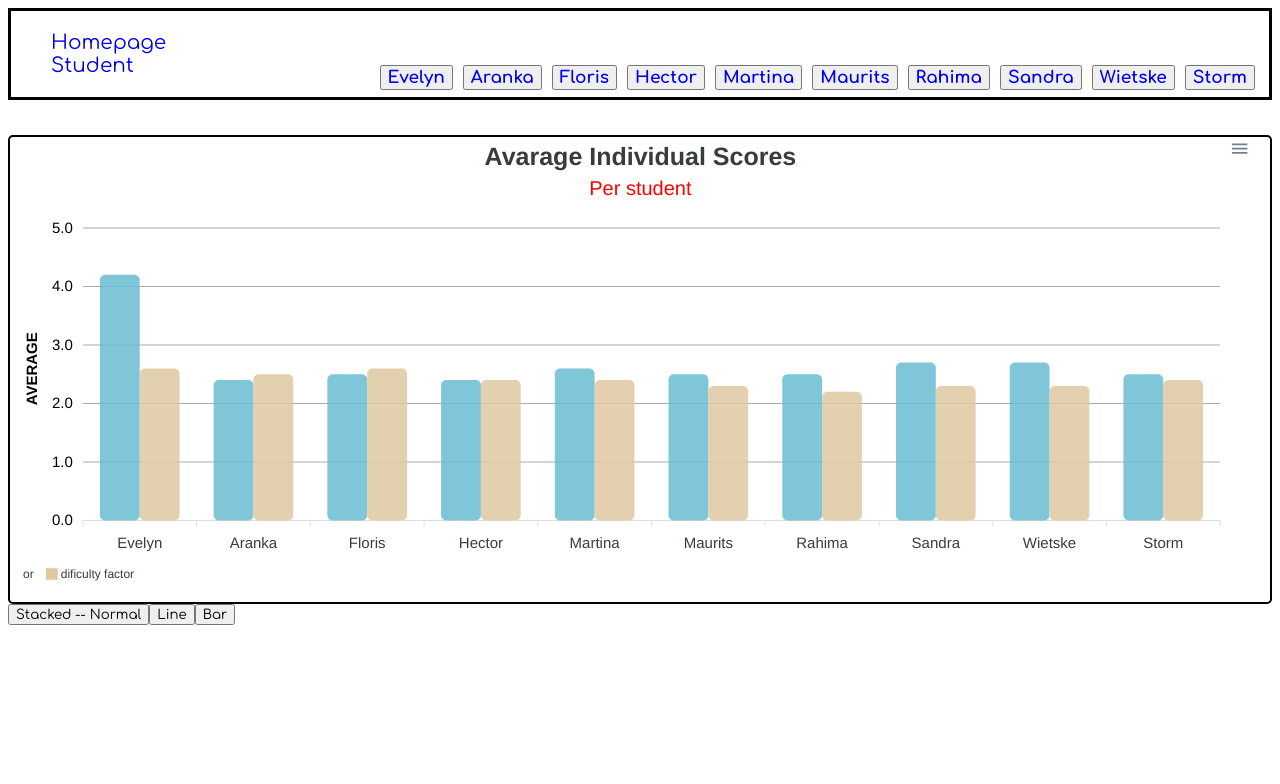
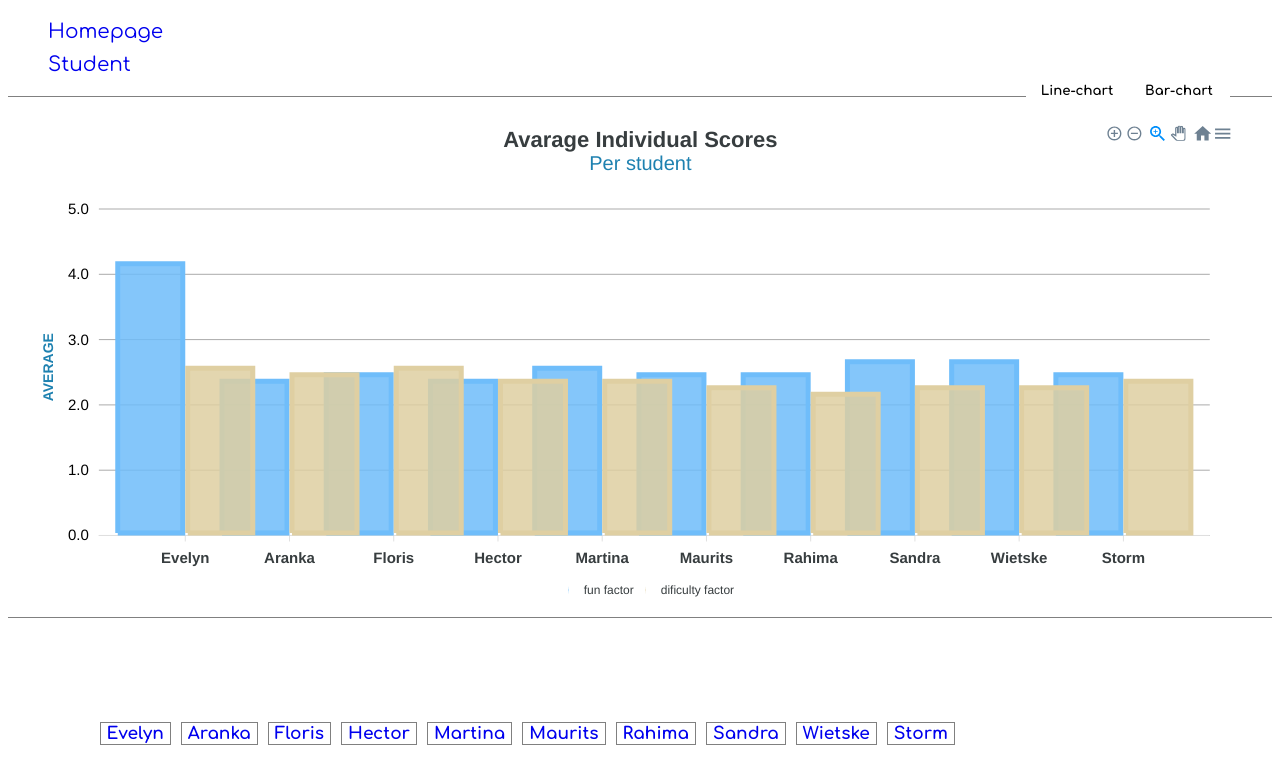
Before and after one commit to hwk246/final-assignment, a React (Create React App) app: page /student in a window 1280 px wide. Shown: the top 784 px of the page. Built offline with nearby package versions, Linux system fonts and the light colour scheme.

Commit message:
Latest updates today

```diff
--- a/src/App.js
+++ b/src/App.js
@@ -11,6 +11,7 @@ import { Routes, Route, Link } from "react-router-dom";
 import NotFound from "./components/NotFound";
 import StudentLayout from "./StudentLayout";
 import ChangeMode from "./components/ChangeMode";
+import TestComponent from "./components/TestComponent";
 
 const App = () => {
   const dispatch = useDispatch();
@@ -29,10 +30,10 @@ const App = () => {
     <LoadingSpinner />
   ) : (
     <>
-      <nav style={{ border: "3px solid black", marginBottom: "35px" }}>
-        <ul style={{ listStyle: "none", fontSize: 20 }}>
-          <li>
-            <Link style={{ textDecoration: "none" }} to="/">
+      <nav style={{ borderBottom: "1px solid gray", marginBottom: "25px" }}>
+        <ul style={{ listStyle: "none", fontSize: 20, cursor: "pointer" }}>
+          <li style={{ marginBottom: 10 }}>
+            <Link style={{ textDecoration: "none", marginBottom: 5 }} to="/">
               Homepage
             </Link>
           </li>
@@ -41,8 +42,14 @@ const App = () => {
               Student
             </Link>
           </li>
+          {/* <li>
+            <Link to="/test">Test</Link>
+          </li> */}
         </ul>
       </nav>
+      <div style={{ position: "absolute", top: 70, right: 60 }}>
+        <ChangeMode />
+      </div>
 
       <Routes>
         <Route
@@ -53,7 +60,7 @@ const App = () => {
               funData={funData}
               difficultData={difficultData}
               title={"Avarage Difficulty & Fun"}
-              subtitle={"all students"}
+              subtitle={"All students per assignment"}
             />
           }
         />
@@ -62,11 +69,10 @@ const App = () => {
           <Route path=":id" element={<Student />} />
           <Route path="new" element={<NewStudent />} />
         </Route>
+        <Route path="/test" element={<TestComponent />}></Route>
 
         <Route path="*" element={<NotFound />} />
       </Routes>
-
-      <ChangeMode />
     </>
   );
 };
--- a/src/StudentLayout.js
+++ b/src/StudentLayout.js
@@ -7,9 +7,17 @@ const StudentLayout = () => {
 
   return (
     <div>
-      <div style={{ position: "absolute", top: 60, right: 20 }}>
+      <div
+        style={{
+          display: "flex",
+          flexDirection: "row",
+          position: "absolute",
+          bottom: 50,
+          right: 320,
+        }}
+      >
         {studentName.map((student, index) => (
-          <button key={index} style={{ margin: 5 }}>
+          <button key={index} style={{ border: "1px solid gray", margin: 5 }}>
             <Link
               style={{
                 textDecoration: "none",
--- a/src/components/ChangeMode.js
+++ b/src/components/ChangeMode.js
@@ -1,17 +1,42 @@
 import React from "react";
 import { useDispatch } from "react-redux";
-import { graphMode } from "../redux/features/homeChartSlice";
+// import { graphStacked } from "../redux/features/homeChartSlice";
 import { graphType } from "../redux/features/homeChartSlice";
 
 const ChangeMode = () => {
   const dispatch = useDispatch();
   return (
-    <div>
-      <button onClick={() => dispatch(graphMode("stacked"))}>
-        Stacked -- Normal
-      </button>
-      <button onClick={() => dispatch(graphType("line"))}>Line</button>
-      <button onClick={() => dispatch(graphType("bar"))}>Bar</button>
+    <div
+      style={{
+        display: "flex",
+        flexDirection: "row",
+        cursor: "pointer",
+        position: "absolute",
+        top: 12,
+        right: -10,
+      }}
+    >
+      {/* <button onClick={() => dispatch(graphStacked())}>Stacked/Normal</button> */}
+      <h5
+        style={{
+          textAlign: "center",
+          width: 100,
+          margin: 1,
+        }}
+        onClick={() => dispatch(graphType("line"))}
+      >
+        Line-chart
+      </h5>
+      <h5
+        style={{
+          textAlign: "center",
+          width: 100,
+          margin: 1,
+        }}
+        onClick={() => dispatch(graphType("bar"))}
+      >
+        Bar-chart
+      </h5>
     </div>
   );
 };
--- a/src/components/GeneralChart.js
+++ b/src/components/GeneralChart.js
@@ -3,18 +3,14 @@ import Chart from "react-apexcharts";
 import { useSelector } from "react-redux";
 
 const GeneralChart = ({ xAxis, funData, difficultData, title, subtitle }) => {
-  const mode = useSelector((state) => state.reduxChart.graphMode);
+  const mode = useSelector((state) => state.reduxChart.graphStacked);
   const graphType = useSelector((state) => state.reduxChart.graphType);
 
-  const style = {
-    border: "2px solid black",
-    borderRadius: 5,
-  };
   return (
-    <div style={style}>
+    <div style={{ borderBottom: "1px solid gray" }}>
       <Chart
         options={{
-          // theme: { mode: "dark" },
+          theme: { mode: "light" },
           chart: {
             // toolbar: { show: true },
             stacked: mode,
@@ -28,8 +24,9 @@ const GeneralChart = ({ xAxis, funData, difficultData, title, subtitle }) => {
           },
           plotOptions: {
             bar: {
-              borderRadius: 5,
-              // columnWidth: 90,
+              // borderRadius: 1,
+              columnWidth: 70,
+
               // dataLabels: {
               //   orientation: "vertical",
               // },
@@ -57,7 +54,7 @@ const GeneralChart = ({ xAxis, funData, difficultData, title, subtitle }) => {
             },
             title: {
               text: "AVERAGE",
-              style: { color: "##1e81b0", fontSize: 15 },
+              style: { color: "#1e81b0", fontSize: 14 },
               offsetX: -5,
             },
           },
@@ -68,7 +65,7 @@ const GeneralChart = ({ xAxis, funData, difficultData, title, subtitle }) => {
             labels: {
               // trim: false,
               rotate: "-65",
-              style: { color: "#000", fontSize: 15 },
+              style: { color: "#000", fontSize: 15, fontWeight: "bold" },
               offsetY: 2,
             },
             title: {
@@ -80,22 +77,22 @@ const GeneralChart = ({ xAxis, funData, difficultData, title, subtitle }) => {
           legend: {
             show: "true",
             // position: "bottom",
-
             // width: 110,
             // height: 70,
-            offsetX: -1200,
+            offsetX: 0,
+            offsetY: 5,
           },
           title: {
             text: title,
             align: "center",
-            style: { fontSize: 25 },
+            style: { fontSize: 22 },
           },
           subtitle: {
             text: subtitle,
             align: "center",
-            offsetY: 35,
+            offsetY: 25,
 
-            style: { fontSize: 20, color: "red" },
+            style: { fontSize: 20, color: "#1e81b0" },
           },
           grid: { borderColor: "#ababab" },
         }}
@@ -103,20 +100,18 @@ const GeneralChart = ({ xAxis, funData, difficultData, title, subtitle }) => {
           {
             name: "fun factor",
             data: funData,
-            color: "#69bdd2",
+            type: graphType,
+            color: "#6fbdfa",
           },
           {
             name: "dificulty factor",
             data: difficultData,
-            color: "#dfc8a2",
+            type: graphType,
+            color: "#dfcfa2",
           },
         ]}
-        type={graphType} // "line" | "area" | "bar" | "histogram" | "pie" | "donut" | "radialBar" | "scatter" | "bubble" | "heatmap" | "treemap" | "boxPlot" | "candlestick" | "radar" | "polarArea" | "rangeBar"
-        // height="550"
-        // align="center"
-
-        width="98%"
-        height={"450px"}
+        width="95%"
+        height={"480px"}
         align="center"
       />
     </div>
--- /dev/null
+++ b/src/components/PersonalInfo.js
@@ -0,0 +1,39 @@
+import React from "react";
+import { studentPersonal } from "../personal";
+
+const PersonalInfo = (id) => {
+  const studentInfo = studentPersonal.filter((item) => item.name === id.id);
+  console.log(studentInfo);
+  return (
+    <div
+      style={{
+        display: "flex",
+        flexDirection: "row",
+        alignItems: "center",
+        position: "absolute",
+        top: 20,
+        right: 300,
+        zIndex: 1,
+        width: 250,
+        boxShadow: "1px 1px 10px gray",
+      }}
+    >
+      <div style={{ marginRight: 10 }}>
+        <img
+          style={{ height: 90 }}
+          src={studentInfo[0].picture}
+          alt="person"
+        ></img>
+      </div>
+      <div>
+        <h4>
+          {studentInfo[0].name} {studentInfo[0].surname}
+        </h4>
+        <h5> {studentInfo[0].email}</h5>
+        <h5>{studentInfo[0].telephon}</h5>
+      </div>
+    </div>
+  );
+};
+
+export default PersonalInfo;
--- a/src/components/Student.js
+++ b/src/components/Student.js
@@ -1,7 +1,8 @@
 import React from "react";
-import { useOutletContext, useParams } from "react-router-dom";
+import { useParams } from "react-router-dom";
 import { useSelector } from "react-redux";
 import GeneralChart from "./GeneralChart";
+import PersonalInfo from "./PersonalInfo";
 
 const Student = () => {
   const { id } = useParams();
@@ -28,12 +29,14 @@ const Student = () => {
         Overview of scores {id} {object}
       </h1> */}
 
+      <PersonalInfo id={id} />
+
       <GeneralChart
         xAxis={xAxis}
         funData={funData}
         difficultData={difficultData}
         title={`Individual scores `}
-        subtitle={id}
+        subtitle={""}
       />
     </div>
   );
--- /dev/null
+++ b/src/components/TestComponent.js
@@ -0,0 +1,18 @@
+import React from "react";
+import GeneralChart from "./GeneralChart";
+
+const TestComponent = () => {
+  return (
+    <div>
+      <GeneralChart
+        xAxis={[1, 2, 3, 4, 5, 6]}
+        funData={[2, 3, 4, 2, 1, 1]}
+        difficultData={[1, 3, 3, 3, 1, 4]}
+        title={"Test"}
+        subtitle={"Test"}
+      />
+    </div>
+  );
+};
+
+export default TestComponent;
--- /dev/null
+++ b/src/personal.js
@@ -0,0 +1,82 @@
+export const studentPersonal = [
+  {
+    name: "Evelyn",
+    surname: "Elsinga",
+    email: "evelyn@jmail.com",
+    telephon: "06-12345678",
+    picture:
+      "https://i.pinimg.com/236x/72/c6/12/72c61278fb179d92da27efc2c54ba8c5--portrait-art-portrait-paintings.jpg",
+  },
+  {
+    name: "Aranka",
+    surname: "Anders",
+    email: "Aranka@jmail.com",
+    telephon: "06-12345678",
+    picture:
+      "https://i.pinimg.com/236x/72/c6/12/72c61278fb179d92da27efc2c54ba8c5--portrait-art-portrait-paintings.jpg",
+  },
+  {
+    name: "Floris",
+    surname: "Fonteyn",
+    email: "Floris@jmail.com",
+    telephon: "06-12345678",
+    picture:
+      "https://cdn.shopify.com/s/files/1/1132/3228/products/CUstom-oil-portrait-fine-art-gift-for-men-boyfriend-husband-fiance-anniversary-gift-wedding-birthday-original-artwork-custom-art--Maria-Waye-Artist-in-Toronto-Canada-1_300c5ad6-9425-4497-87a7-6574a6cc2622.jpg?v=1482148808",
+  },
+  {
+    name: "Hector",
+    surname: "Huisman",
+    email: "hector@jmail.com",
+    telephon: "06-12345678",
+    picture:
+      "https://cdn.shopify.com/s/files/1/1132/3228/products/CUstom-oil-portrait-fine-art-gift-for-men-boyfriend-husband-fiance-anniversary-gift-wedding-birthday-original-artwork-custom-art--Maria-Waye-Artist-in-Toronto-Canada-1_300c5ad6-9425-4497-87a7-6574a6cc2622.jpg?v=1482148808",
+  },
+  {
+    name: "Martina",
+    surname: "Maasdam",
+    email: "Martina@jmail.com",
+    telephon: "06-12345678",
+    picture:
+      "https://i.pinimg.com/236x/72/c6/12/72c61278fb179d92da27efc2c54ba8c5--portrait-art-portrait-paintings.jpg",
+  },
+  {
+    name: "Maurits",
+    surname: "Maasdam",
+    email: "maurits@jmail.com",
+    telephon: "06-12345678",
+    picture:
+      "https://cdn.shopify.com/s/files/1/1132/3228/products/CUstom-oil-portrait-fine-art-gift-for-men-boyfriend-husband-fiance-anniversary-gift-wedding-birthday-original-artwork-custom-art--Maria-Waye-Artist-in-Toronto-Canada-1_300c5ad6-9425-4497-87a7-6574a6cc2622.jpg?v=1482148808",
+  },
+  {
+    name: "Rahima",
+    surname: "Roquefort",
+    email: "rahima@jmail.com",
+    telephon: "06-12345678",
+    picture:
+      "https://i.pinimg.com/236x/72/c6/12/72c61278fb179d92da27efc2c54ba8c5--portrait-art-portrait-paintings.jpg",
+  },
+  {
+    name: "Sandra",
+    surname: "Sloper",
+    email: "sandra@jmail.com",
+    telephon: "06-12345678",
+    picture:
+      "https://i.pinimg.com/236x/72/c6/12/72c61278fb179d92da27efc2c54ba8c5--portrait-art-portrait-paintings.jpg",
+  },
+  {
+    name: "Wietske",
+    surname: "Willems",
+    email: "wietske@jmail.com",
+    telephon: "06-12345678",
+    picture:
+      "https://i.pinimg.com/236x/72/c6/12/72c61278fb179d92da27efc2c54ba8c5--portrait-art-portrait-paintings.jpg",
+  },
+  {
+    name: "Storm",
+    surname: "Sadgfield",
+    email: "stormn@jmail.com",
+    telephon: "06-12345678",
+    picture:
+      "https://cdn.shopify.com/s/files/1/1132/3228/products/CUstom-oil-portrait-fine-art-gift-for-men-boyfriend-husband-fiance-anniversary-gift-wedding-birthday-original-artwork-custom-art--Maria-Waye-Artist-in-Toronto-Canada-1_300c5ad6-9425-4497-87a7-6574a6cc2622.jpg?v=1482148808",
+  },
+];
--- a/src/redux/features/AsyncData/StudentDataSlice.js
+++ b/src/redux/features/AsyncData/StudentDataSlice.js
@@ -18,6 +18,10 @@ export const getData = createAsyncThunk("getData/wsd1", async () => {
       allCourses.push(element[1]);
     });
     const uniqueCourses = [...new Set(allCourses)];
+
+    const uniqueCoursesShort = uniqueCourses.map((coursNameLong) =>
+      coursNameLong.length > 6 ? coursNameLong.slice(16) : coursNameLong
+    );
 
     /////////////////////// unique students
     const allStudents = [];
@@ -101,7 +105,7 @@ export const getData = createAsyncThunk("getData/wsd1", async () => {
       }
     }
 
-    const courses = uniqueCourses,
+    const courses = uniqueCoursesShort,
       students = uniqueStudents,
       funFactor = courseFunFactor,
       difficultyFactor = courseDifficultyFactor,
--- a/src/redux/features/homeChartSlice.js
+++ b/src/redux/features/homeChartSlice.js
@@ -2,11 +2,11 @@ import { createSlice } from "@reduxjs/toolkit";
 
 const homeChartSlice = createSlice({
   name: "reduxChart",
-  initialState: { graphMode: false, graphType: "bar" },
+  initialState: { graphStacked: false, graphType: "bar" },
 
   reducers: {
-    graphMode: (state) => {
-      state.graphMode = !state.graphMode;
+    graphStacked: (state) => {
+      state.graphStacked = !state.graphStacked;
     },
 
     graphType: (state, { payload }) => {
@@ -16,4 +16,4 @@ const homeChartSlice = createSlice({
 });
 
 export default homeChartSlice.reducer;
-export const { graphMode, graphType } = homeChartSlice.actions;
+export const { graphStacked, graphType } = homeChartSlice.actions;
--- a/src/styles/index.css
+++ b/src/styles/index.css
@@ -1,3 +1,4 @@
 * {
   font-family: "Comfortaa", cursive;
+  background-color: rgb(255, 255, 255);
 }
--- a/src/utils.js
+++ /dev/null
@@ -1,4 +0,0 @@
-import React from "react";
-import { useSelector } from "react-redux";
-
-export const utils = () => {};
```
